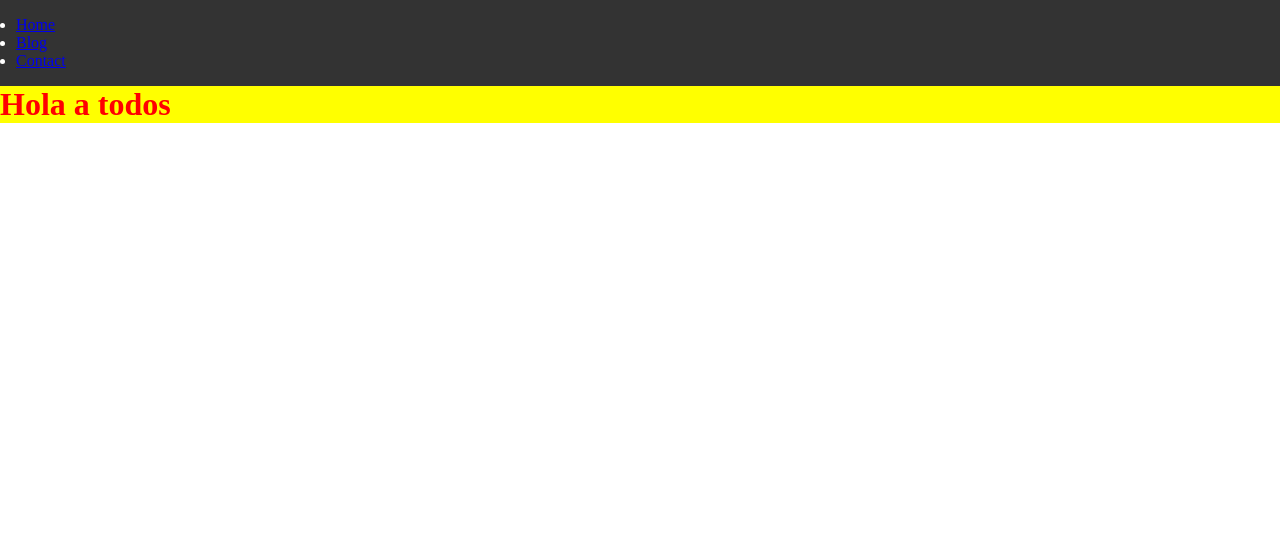
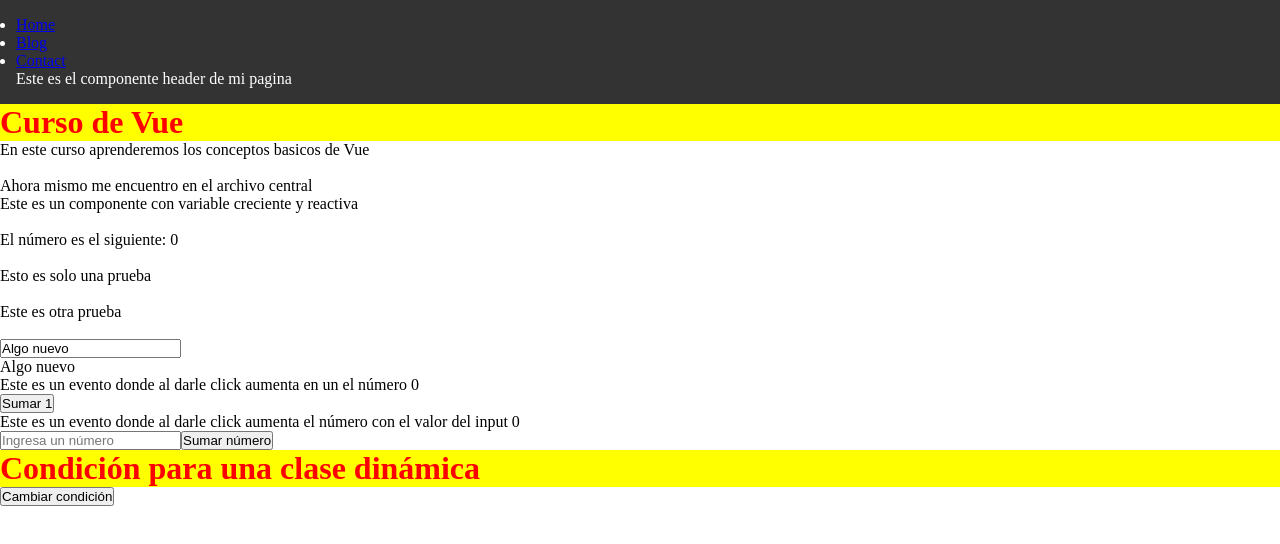
Before and after one commit to DevEnyer/Primer_Vue, a Vue app: page / in a window 1280 px wide. Shown: the top 544 px of the page. Built offline with nearby package versions, Linux system fonts and the light colour scheme.

Commit message:
add: Componentes de clases, eventos y directivas v-bind y v-model

```diff
--- a/src/App.vue
+++ b/src/App.vue
@@ -1,12 +1,22 @@
 <script setup>
 import HeaderComponent from './components/HeaderComponent.vue';
+import VariableComponent from './components/VariableComponent.vue';
+import EventComponent from './components/EventComponent.vue';
+import classComponent from './components/classComponent.vue';
 
 
 </script>
 
 <template>
   <HeaderComponent />
-  <h1 class="title">Hola a todos</h1>
+  <h1 class="title">Curso de Vue</h1>
+  <p>En este curso aprenderemos los conceptos basicos de Vue</p>
+  <br>
+  <p>Ahora mismo me encuentro en el archivo central</p>
+
+  <VariableComponent />
+  <EventComponent />
+  <classComponent />
 </template>
 
 <style>
--- /dev/null
+++ b/src/components/EventComponent.vue
@@ -0,0 +1,31 @@
+<script setup>
+import { ref } from 'vue';
+
+let number = ref(0);
+let inputNumber = ref(0);
+
+//Creamos una funcion en donde se sume uno a una variable`
+const addOne = ()=> {
+    number.value++;
+}
+
+// Funcion para incrementar segun el numero que diga
+const addNumber = (increment) => {
+    inputNumber.value += increment;
+}
+</script>
+
+<template>
+
+    <p>Este es un evento donde al darle click aumenta en un el número {{ number }}</p>
+    <button @click="addOne">Sumar 1</button>
+
+    <!-- Cabe destacar que para hacer un evento se usa primero @ y despues el evento que se quiere realizar -->
+
+    <p>Este es un evento donde al darle click aumenta el número con el valor del input {{ inputNumber }}</p>
+    <input type="number" v-model.number="inputValue" placeholder="Ingresa un número" />
+    <button @click="addNumber(inputValue)">Sumar número</button>
+
+</template>
+
+<style></style>
--- a/src/components/HeaderComponent.vue
+++ b/src/components/HeaderComponent.vue
@@ -8,6 +8,7 @@
             <li><a href="#">Blog</a></li>
             <li><a href="#">Contact</a></li>
         </ul>
+        <p>Este es el componente header de mi pagina</p>
     </nav>
   </header>
 </template>
--- /dev/null
+++ b/src/components/VariableComponent.vue
@@ -0,0 +1,32 @@
+<script setup>
+import {ref} from 'vue';
+
+let number = ref(0);
+
+//Ahora toca mostrar como se usa el v-bind
+const myID = "adkfjhaldskfjakjd";
+
+const newID = ref("Algo nuevo");
+
+setInterval(() => {
+    number.value++;
+}, 10000);
+</script>
+
+<template>
+
+    <p>Este es un componente con variable creciente y reactiva</p>
+    <br>
+    <p>El número es el siguiente: {{ number }}</p>
+    <br>
+    <p v-bind:id="myID">Esto es solo una prueba</p> <!-- Esto se puede usar de esta manera -->
+    <br>
+    <p :id="myID">Este es otra prueba</p> <!-- Esto es otra manera de usar el v-bind, con los : -->
+    <br>
+    <input type="text" v-model="newID" /> <!-- Esto es para mostrar como se puede usar el v-model, el cual es una forma de hacer que el input sea reactivo -->
+    <p>{{ newID }}</p>
+
+</template>
+
+<style scoped>
+</style>
--- /dev/null
+++ b/src/components/classComponent.vue
@@ -0,0 +1,26 @@
+<script setup>
+import { ref } from 'vue'
+
+const myCondition = ref(true)
+
+const toggleCondition = () => {
+    myCondition.value = !myCondition.value
+    console.log(myCondition.value)
+}
+
+</script>
+
+<template>
+    <h1 :class="myCondition ? 'highlight' : 'red'">Condición para una clase dinámica</h1>
+    <button @click="toggleCondition"> Cambiar condición </button>
+</template>
+
+<style scoped>
+.highlight {
+    color: red;
+    background-color: yellow;
+}
+.red {
+    color: red;
+}
+</style>
```
